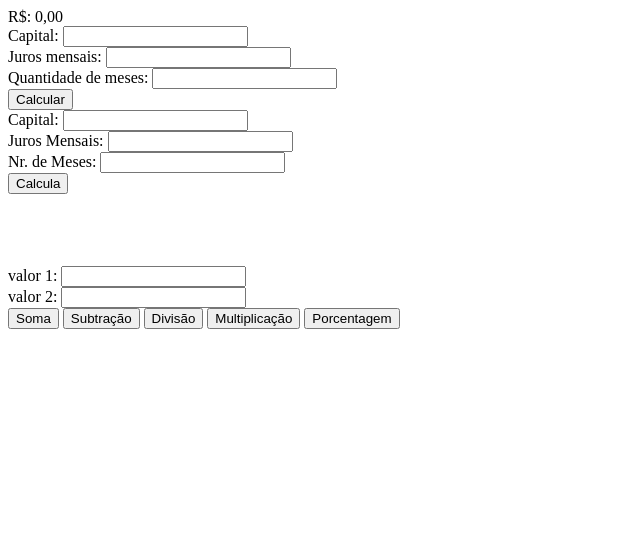
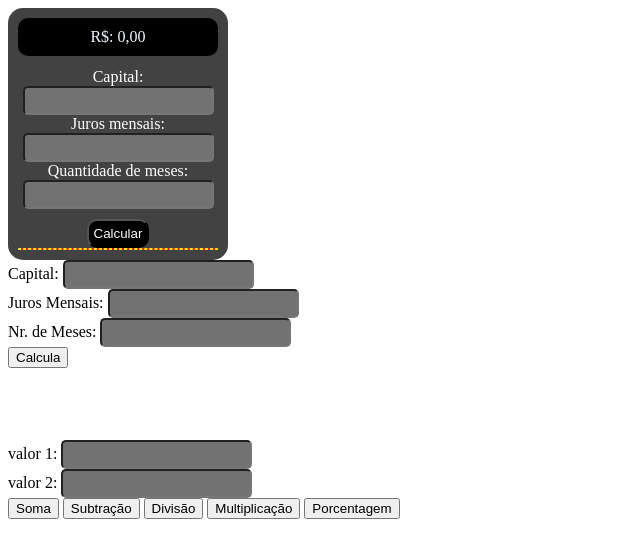
Before and after one commit to MathesHBPires/primeirog_3t, a plain HTML site: page index.html in a window 1280 px wide. Shown: the whole page, without its empty margins (0-640 px from the left). Drawn offline with Linux system fonts and the light colour scheme.

Commit message:
Update geral.css

```diff
--- a/geral.css
+++ b/geral.css
@@ -1,69 +1,48 @@
-function total() {
-  let c = document.getElementById("capital").value;
-  let j = document.getElementById("juros").value;
-  let t = document.getElementById("meses").value;
-  if (!Number(c)) {
-    alert("O valor do capital deve ser um número.");
-    document.getElementById("capital").value = "";
-    document.getElementById("capital").focus();
-    return
-  }
-  if (!Number(j)) {
-    alert("O valor dos juros deve ser um número.");
-    document.getElementById("juros").value = "";
-    document.getElementById("juros").focus();
-    return
-  }
-  if (!Number(t)) {
-    alert("A quantidade de meses deve ser um número.");
-    document.getElementById("meses").value = "";
-    document.getElementById("meses").focus();
-    return
-  }
-  let m = 0;
-  for (let i = 1; i <= t; i++) {
-    m = c * (1 + (j / 100));
-    //document.write("Valor no mês " + i + " = " + m + "<br>");
-    c = m;
-  }
-  document.getElementById("total").innerHTML = m;
-  //document.write("Montante:" + m);
+.calc {
+  background: rgb(66, 66, 66);
+  color: rgb(255, 255, 255);
+  width: 200px;
+  padding: 10px;
+  border-radius: 15px;
+  text-align: center;
+  box-shadow: 5px 6px white
 }
-function soma() {
-  let val1 = document.getElementById("v1").value;
-  let val2 = document.getElementById("v2").value;
-  let r = Number(val1) + Number(val2);
-  document.getElementById(" resultado ").innerHTML = r;
+input {
+background: rgb(114, 114, 114);
+color: rgb(0, 0, 0);
+border-radius: 5px;
+padding: 5px;
+}
+.calc input:focus{
+  background: black;
+  color: yellow;
+}
+#spTotal {
+background: rgb(0, 0, 0);
+color: aliceblue;
+border-radius: 10px;
+padding: 10px;
+margin-bottom: 12px;
+}
+.calc button {
+  background: black;
+  color: white;
+  border-radius: 10px;
+  padding: 5px;
+  margin-top: 10px;
+}
+.calc button:hover {
+  background: rgb(255, 255, 255);
+  color: rgb(0, 0, 0);
+  cursor: pointer;
 
 }
-
-
-
-function subtracao() {
-  let val1 = document.getElementById("v1").value;
-  let val2 = document.getElementById("v2").value;
-  let r = Number(val1) - Number(val2);
-  document.getElementById("resultado").innerHTML = r;
+#spLista {
+  text-align: start;
+  border-style: dashed;
+  border-color: yellow;
+  border-width: 1px;
+  border-radius: 4px;
+  background: rgb(245, 11, 11);
+  color: blueviolet;
 }
-
-function divisao() {
-  let val1 = document.getElementById("v1").value;
-  let val2 = document.getElementById("v2").value;
-  let r = Number(val1) / Number(val2);
-  document.getElementById("resultado").innerHTML = r;
-}
-
-function multiplicacao() {
-  let val1 = document.getElementById("v1").value;
-  let val2 = document.getElementById("v2").value;
-  let r = Number(val1) * Number(val2);
-  document.getElementById("resultado").innerHTML = r;
-}
-function porcentagem() {
-  let val1 = document.getElementById("v1").value;
-  let val2 = document.getElementById("v2").value;
-  let c = 100
-  let p = Number(val2) / Number(c)
-  let r = Number(val1) * Number(p);
-  document.getElementById("resultado").innerHTML = r;
-}
```
